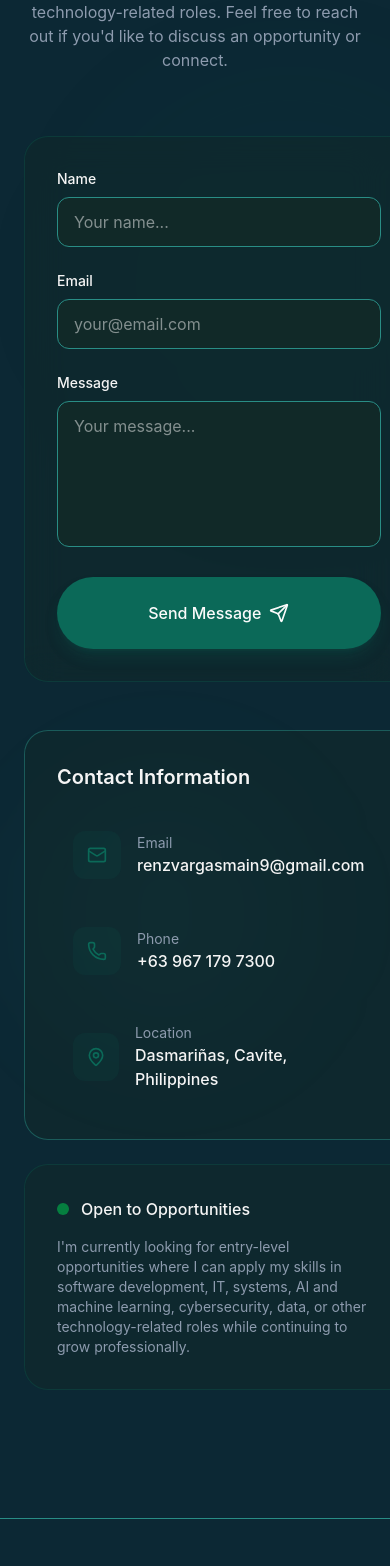
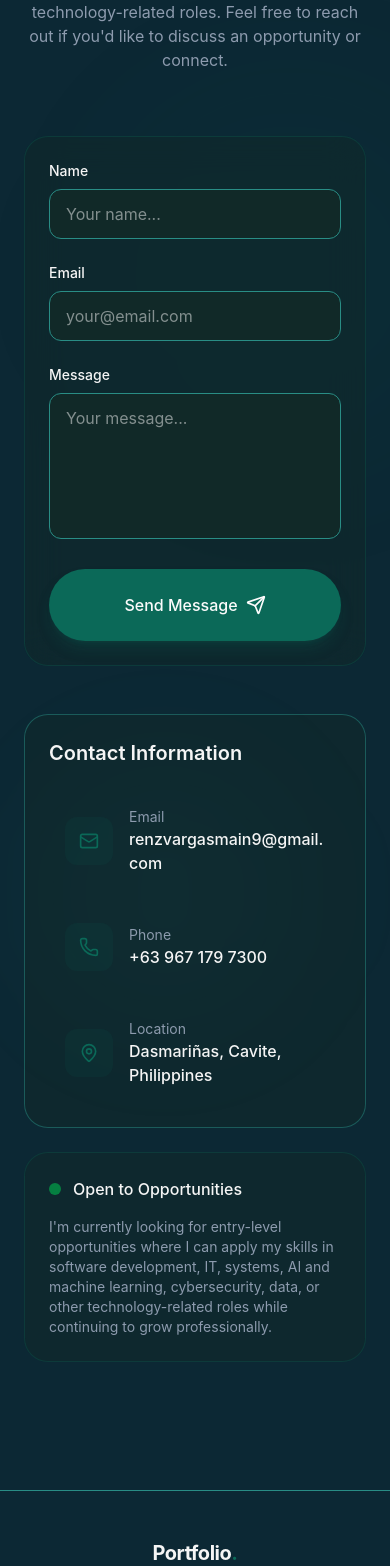
Before and after one commit to Primiyukii/Portfolio, a React (Vite) app: page / in a window 390 px wide. Shown: the part 7202-8768 px from the top of the page. Built offline with nearby package versions, Linux system fonts and the light colour scheme.

Commit message:
Fix contact section layout on mobile

```diff
--- a/src/sections/Contact.jsx
+++ b/src/sections/Contact.jsx
@@ -106,7 +106,6 @@ export const Contact = () => {
       </div>
 
       <div className="container mx-auto px-6 relative z-10">
-
         {/* Section Header */}
         <div className="text-center max-w-3xl mx-auto mb-16">
           <span className="text-secondary-foreground text-sm font-medium tracking-wider uppercase animate-fade-in">
@@ -128,12 +127,10 @@ export const Contact = () => {
           </p>
         </div>
 
-        <div className="grid lg:grid-cols-2 gap-12 max-w-5xl mx-auto">
-
+        <div className="grid grid-cols-1 lg:grid-cols-2 gap-12 max-w-5xl mx-auto">
           {/* Contact Form */}
-          <div className="glassmorphism p-8 rounded-3xl border border-primary/30 animate-fade-in animation-delay-300">
+          <div className="glassmorphism p-6 sm:p-8 rounded-3xl border border-primary/30 animate-fade-in animation-delay-300">
             <form className="space-y-6" onSubmit={handleSubmit}>
-
               <div>
                 <label
                   htmlFor="name"
@@ -244,8 +241,7 @@ export const Contact = () => {
 
           {/* Contact Information */}
           <div className="space-y-6 animate-fade-in animation-delay-400">
-
-            <div className="glassmorphism rounded-3xl p-8">
+            <div className="glassmorphism rounded-3xl p-6 sm:p-8">
               <h3 className="text-xl font-semibold mb-6">
                 Contact Information
               </h3>
@@ -255,18 +251,18 @@ export const Contact = () => {
                   <a
                     key={i}
                     href={item.href}
-                    className="flex items-center gap-4 p-4 rounded-xl hover:bg-surface transition-colors group"
+                    className="flex items-center gap-4 p-4 rounded-xl hover:bg-surface transition-colors group min-w-0"
                   >
-                    <div className="w-12 h-12 rounded-xl bg-primary/10 flex items-center justify-center group-hover:bg-primary/20 transition-colors">
+                    <div className="w-12 h-12 shrink-0 rounded-xl bg-primary/10 flex items-center justify-center group-hover:bg-primary/20 transition-colors">
                       <item.icon className="w-5 h-5 text-primary" />
                     </div>
 
-                    <div>
+                    <div className="min-w-0">
                       <div className="text-sm text-muted-foreground">
                         {item.label}
                       </div>
 
-                      <div className="font-medium">
+                      <div className="font-medium break-words">
                         {item.value}
                       </div>
                     </div>
@@ -276,23 +272,21 @@ export const Contact = () => {
             </div>
 
             {/* Availability Card */}
-            <div className="glassmorphism rounded-3xl p-8 border border-primary/30">
+            <div className="glassmorphism p-6 sm:p-8 rounded-3xl border border-primary/30 animate-fade-in animation-delay-300">
               <div className="flex items-center gap-3 mb-4">
                 <span className="w-3 h-3 bg-green-500 rounded-full animate-pulse" />
 
-                <span className="font-medium">
-                  Open to Opportunities
-                </span>
+                <span className="font-medium">Open to Opportunities</span>
               </div>
 
               <p className="text-muted-foreground text-sm">
                 I'm currently looking for entry-level opportunities where I
-                can apply my skills in software development, IT, systems,
-                AI and machine learning, cybersecurity, data, or other
-                technology-related roles while continuing to grow professionally.
+                can apply my skills in software development, IT, systems, AI
+                and machine learning, cybersecurity, data, or other
+                technology-related roles while continuing to grow
+                professionally.
               </p>
             </div>
-
           </div>
         </div>
       </div>
```
